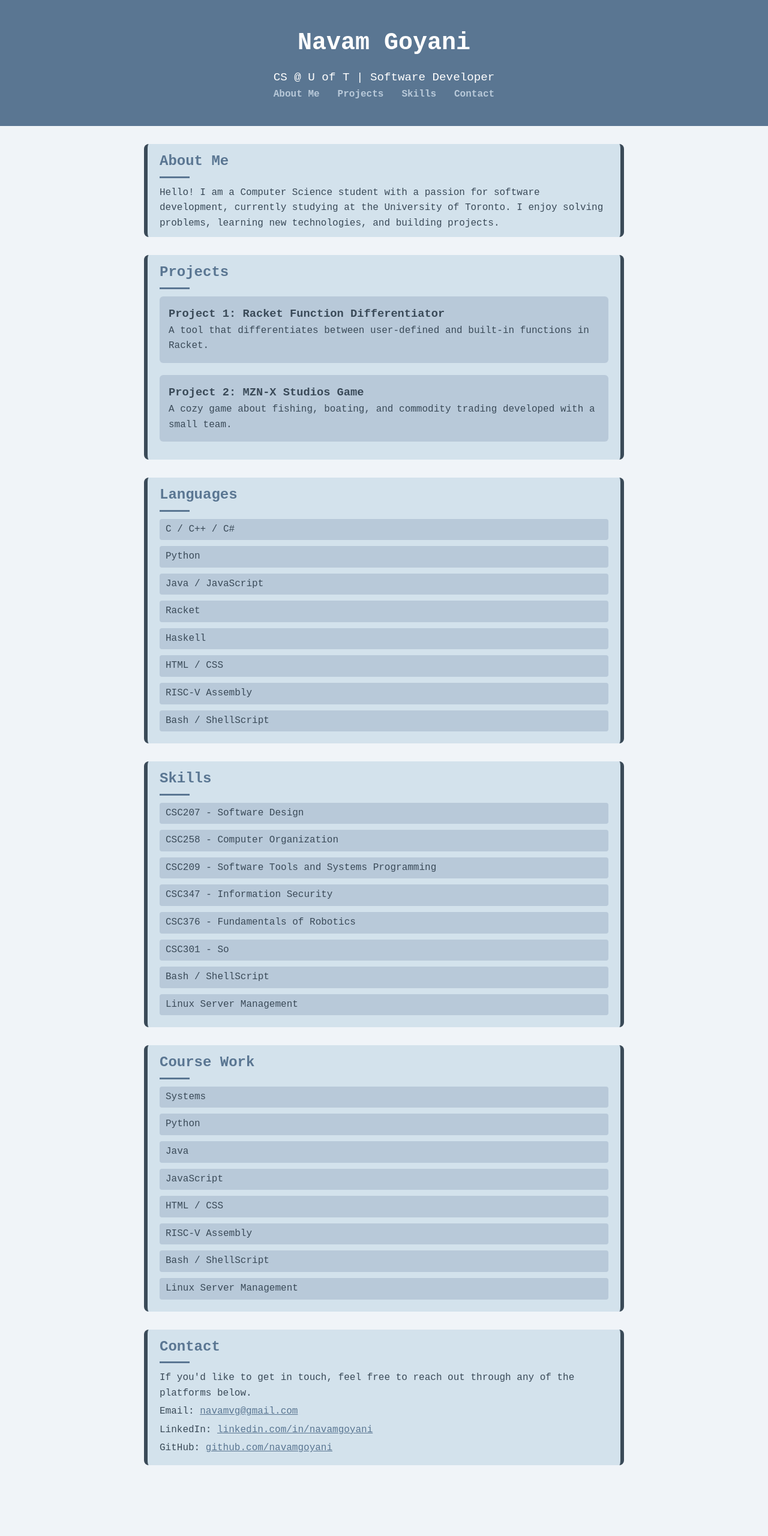
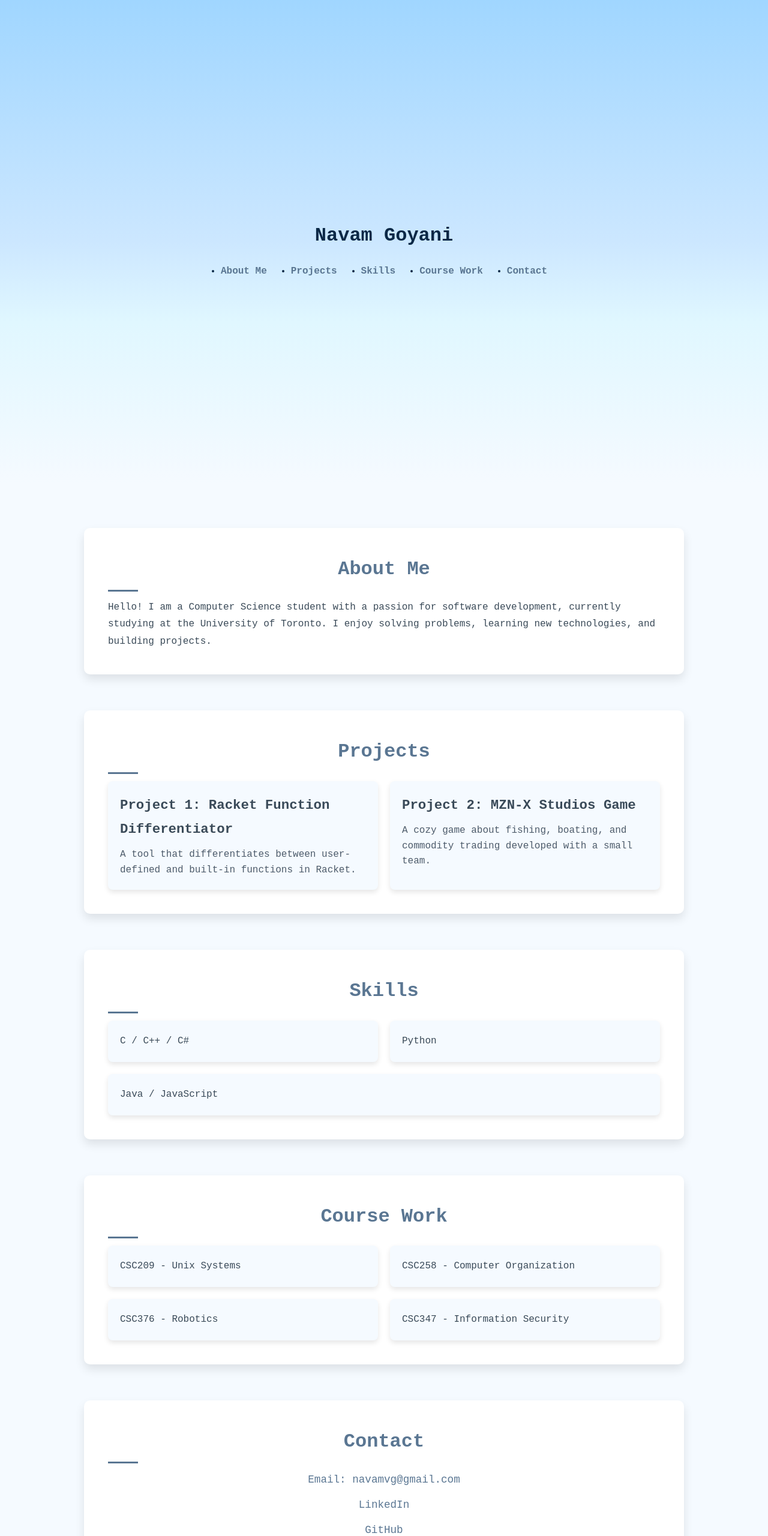
Before and after one commit to Navam04/Navam04.github.io, a plain HTML site: page index.html in a window 1280 px wide. Shown: the top 2560 px of the page at 60% size. Before the commit the page ends 2472 px from the top, so only its background shows below. Drawn offline with Linux system fonts and the light colour scheme.

Commit message:
Made some changes

```diff
--- a/index.html
+++ b/index.html
@@ -11,96 +11,77 @@
 </head>
 <body>
 
-  <!-- Header Section -->
-  <header>
-    <h1>Navam Goyani</h1>
-    <p>CS @ U of T | Software Developer</p>
+  <!-- Header Section with Centered Typewriter Effect -->
+  <header class="centered-header">
+    <div class="typewriter" id="typewriter-text"></div>
     <nav>
       <ul>
         <li><a href="#about">About Me</a></li>
         <li><a href="#projects">Projects</a></li>
         <li><a href="#skills">Skills</a></li>
+        <li><a href="#courses">Course Work</a></li>
         <li><a href="#contact">Contact</a></li>
       </ul>
     </nav>
   </header>
 
+<div class="main-content">
 <!-- About Section -->
 <section id="about">
   <h2>About Me</h2>
-    <p>Hello! I am a Computer Science student with a passion for software development, currently studying at the University of Toronto. I enjoy solving problems, learning new technologies, and building projects.</p>
+  <p class="section-description">Hello! I am a Computer Science student with a passion for software development, currently studying at the University of Toronto. I enjoy solving problems, learning new technologies, and building projects.</p>
 </section>
 
 <!-- Projects Section -->
 <section id="projects">
   <h2>Projects</h2>
-    <div class="project">
+  <div class="section-content">
+      <div class="card">
           <h3>Project 1: Racket Function Differentiator</h3>
           <p>A tool that differentiates between user-defined and built-in functions in Racket.</p>
       </div>
-    <div class="project">
+      <div class="card">
           <h3>Project 2: MZN-X Studios Game</h3>
           <p>A cozy game about fishing, boating, and commodity trading developed with a small team.</p>
       </div>
+  </div>
 </section>
 
-  <!-- Programming Languages Skills Section -->
-  <section class="list">
-    <h2>Languages</h2>
-    <ul>
-      <li>C / C++ / C#</li>
-      <li>Python</li>
-      <li>Java / JavaScript</li>
-      <li>Racket</li>
-      <li>Haskell</li>
-      <li>HTML / CSS</li>
-      <li>RISC-V Assembly</li>
-      <li>Bash / ShellScript</li>
-    </ul>
+<!-- Skills Section -->
+<section id="skills">
+  <h2>Skills</h2>
+  <div class="section-content">
+      <div class="card">C / C++ / C#</div>
+      <div class="card">Python</div>
+      <div class="card">Java / JavaScript</div>
+      <!-- Add more skills as needed -->
+  </div>
 </section>
 
-  <!-- General and Tech Skills -->
-  <section class="list">
-    <h2>Skills</h2>
-    <ul>
-      <li>CSC207 - Software Design</li>
-      <li>CSC258 - Computer Organization</li>
-      <li>CSC209 - Software Tools and Systems Programming</li>
-      <li>CSC347 - Information Security</li>
-      <li>CSC376 - Fundamentals of Robotics</li>
-      <li>CSC301 - So</li>
-      <li>Bash / ShellScript</li>
-      <li>Linux Server Management</li>
-    </ul>
-  </section>
-
-
-   <!-- Relavent Course Work Section -->
-   <section class="list">
+<!-- Relevant Course Work Section -->
+<section id="courses">
   <h2>Course Work</h2>
-    <ul>
-      <li>Systems</li>
-      <li>Python</li>
-      <li>Java</li>
-      <li>JavaScript</li>
-      <li>HTML / CSS</li>
-      <li>RISC-V Assembly</li>
-      <li>Bash / ShellScript</li>
-      <li>Linux Server Management</li>
-    </ul>
+  <div class="section-content">
+      <div class="card">CSC209 - Unix Systems</div>
+      <div class="card">CSC258 - Computer Organization</div>
+      <div class="card">CSC376 - Robotics</div>
+      <div class="card">CSC347 - Information Security</div>
+      <!-- Add more skills as needed -->
+  </div>
 </section>
 
 <!-- Contact Section -->
 <section id="contact">
   <h2>Contact</h2>
-    <p>If you'd like to get in touch, feel free to reach out through any of the platforms below.</p>
   <ul>
-      <li>Email: <a href="mailto:navamvg@gmail.com">navamvg@gmail.com</a></li>
-      <li>LinkedIn: <a href="https://linkedin.com/in/navamgoyani">linkedin.com/in/navamgoyani</a></li>
-      <li>GitHub: <a href="https://github.com/navam04">github.com/navamgoyani</a></li>
+      <li><a href="mailto:navamvg@gmail.com">Email: navamvg@gmail.com</a></li>
+      <li><a href="https://linkedin.com/in/navamgoyani">LinkedIn</a></li>
+      <li><a href="https://github.com/navam04">GitHub</a></li>
   </ul>
 </section>
+</div>
 
+<!-- Footer Section -->
 <script src="main.js"></script>
 </body>
 </html>
--- a/main.css
+++ b/main.css
@@ -5,84 +5,73 @@
   box-sizing: border-box;
 }
 
+/* Body Styles */
 body {
+  background: linear-gradient(to bottom, #a0d6ff, #cce7ff 15%, #e0f7ff 20%, #F5FAFF 30%);
+  color: #3A4A58;
   font-family: 'Source Code Pro', monospace;
-    color: #F2F4F7;
-    background-color: #25355A;
-    line-height: 1.6;
+  line-height: 1.8;
+  padding: 20px;
+  margin: 0;
 }
 
-  header {
+/* Header with Typewriter Effect */
+.centered-header {
+  display: flex;
+  flex-direction: column;
+  align-items: center;
+  justify-content: center;
+  min-height: 100vh;
   text-align: center;
-    padding: 40px 20px;
-    background-color: #0A2846;
-    color: #F2F4F7;
-    animation: fadeInDown 1s ease-in-out;
+  color: #0A2846;
 }
 
-  header h1 {
-    font-size: 2.5rem;
-    margin-bottom: 10px;
+.typewriter {
+  font-size: 2rem;
+  font-weight: bold;
+  margin-bottom: 15px;
+  animation: fadeInDown 1s ease-in-out;
+  height: 2.5rem;
+  display: flex;
+  align-items: center;
+  justify-content: center;
 }
 
-  header p {
-    font-size: 1.2rem;
-  }
-
+/* Navigation */
 header nav ul {
-    list-style: none;
   display: flex;
+  gap: 40px;
   justify-content: center;
-    gap: 30px;
+  margin-top: 10px;
 }
 
 header nav a {
-    color: #A6CEE3;
+  color: #5A7692;
   text-decoration: none;
   font-weight: bold;
-    position: relative;
   transition: color 0.3s;
 }
 
-  header nav a::after {
-    content: '';
-    position: absolute;
-    width: 0%;
-    height: 2px;
-    background: #A6CEE3;
-    left: 0;
-    bottom: -5px;
-    transition: width 0.3s ease;
+header nav a:hover {
+  color: #3A4A58;
 }
 
-  header nav a:hover {
-    color: #F2F4F7;
+/* Sections */
+section {
+  padding: 40px;
+  max-width: 1000px;
+  margin: 60px auto;
+  background-color: #ffffff;
+  border-radius: 10px;
+  box-shadow: 0px 8px 16px rgba(0, 0, 0, 0.1);
 }
 
-  header nav a:hover::after {
-    width: 100%;
-  }
-
-  /* Section Styles */
-  section {
-    padding: 10px 20px;
-    max-width: 800px;
-    margin: auto;
-    background-color: #0A2846;
-    margin-bottom: 30px;
-    border-radius: 8px;
-    border-left: 6px solid #F2F4F7;
-
-    animation: fadeInUp 1.2s ease;
-  }
-
-  #about {
-    margin-top:30px
-  }
-
+/* Section Headers */
 h2 {
+  font-size: 2rem;
+  color: #5A7692;
   margin-bottom: 20px;
-    color: #A6CEE3;
+  text-align: center;
   position: relative;
 }
 
@@ -91,116 +80,65 @@
   position: absolute;
   width: 50px;
   height: 3px;
-    background: #A6CEE3;
+  background: #5A7692;
   left: 0;
   bottom: -8px;
 }
 
-  .project {
-    margin-bottom: 20px;
-    padding: 15px;
-    background-color: #0A2846;
-    border-radius: 6px;
-    transition: transform 0.3s;
-    -webkit-border-radius: 6px;
-    -moz-border-radius: 6px;
-    -ms-border-radius: 6px;
-    -o-border-radius: 6px;
+/* Project and Skill Cards */
+.section-content {
+  display: flex;
+  flex-wrap: wrap;
+  gap: 20px;
+  justify-content: center;
 }
 
-  .project:hover {
-    transform: translateY(-5px);
-    box-shadow: 0px 4px 8px rgba(0, 0, 0, 0.3);
+.card {
+  flex: 1 1 45%;
+  min-width: 280px;
+  padding: 20px;
+  background-color: #F5FAFF;
+  border-radius: 8px;
+  box-shadow: 0px 4px 8px rgba(0, 0, 0, 0.1);
+  transition: transform 0.3s;
 }
 
-  ul {
+.card:hover {
+  transform: translateY(-5px);
+  box-shadow: 0px 6px 12px rgba(0, 0, 0, 0.15);
+}
+
+.card h3 {
+  font-size: 1.4rem;
+  color: #3A4A58;
+  margin-bottom: 10px;
+}
+
+.card p {
+  color: #4D5B6A;
+  line-height: 1.6;
+}
+
+/* Contact Links */
+#contact ul {
   list-style: none;
   padding: 0;
-  }
-
-  a {
-    color:#F2F4F7;
-  }
-
-  .list ul li {
-    margin-bottom: 10px;
-    padding: 5px 10px;
-    background-color: #0A2846;
-    border-radius: 4px;
-    color: #F2F4F7;
-    transition: background-color 0.3s;
-    transition: transform 0.3s;
-    -webkit-transition: transform 0.3s;
-    -moz-transition: transform 0.3s;
-    -ms-transition: transform 0.3s;
-    -o-transition: transform 0.3s;
-}
-
-  .list ul li:hover {
-    transform: translateY(-5px);
-    box-shadow: 0px 4px 8px rgba(0, 0, 0, 0.3);
-  }
-
-  #contact ul li {
-    margin: 5px 0;
-  }
-
-/*=====================================================*/
-
-body {
-    background-color: #F0F4F8;  /* Light pastel blue for background */
-    color: #3A4A58;  /* Muted dark grey-blue for main text */
-}
-
-header {
-    background-color: #5A7692;  /* Softened U of T blue */
-    color: #FFFFFF;
-}
-
-header nav a {
-    color: #B8C9D9;  /* Light pastel blue-grey for links */
-}
-
-header nav a:hover {
-    color: #F0F4F8;
-}
-
-section {
-    background-color: #D3E2EC;  /* Very light, pastel blue */
-    border-left: 6px solid #3A4A58;
-    border-right: 6px solid #3A4A58;
-    color: #3A4A58;
-}
-
-h2 {
-    color: #5A7692;  /* U of T blue tone */
-}
-
-h2::after {
-    background: #5A7692;
-}
-
-.project, .list ul li {
-    background-color: #B8C9D9;  /* Muted blue-grey for project and skills items */
-    color: #3A4A58;
-}
-
-.list ul li:hover {
-     /* Softened U of T gold */
-    color: #3A4A58;
+  display: flex;
+  flex-direction: column;
+  align-items: center;
+  gap: 10px;
 }
 
 #contact ul li a {
-    color: #5A7692;  /* Using U of T blue for contact links */
+  font-size: 1.1rem;
+  color: #5A7692;
+  text-decoration: none;
+  transition: color 0.3s;
 }
 
 #contact ul li a:hover {
-    color: #3A4A58  /* Muted gold on hover */
+  color: #3A4A58;
 }
-
-
-
-/*=====================================================*/
 
 /* Animations */
 @keyframes fadeInUp {
--- a/main.js
+++ b/main.js
@@ -1,73 +1,82 @@
-// set the base starting value of 25 minutes
+// Typewriter effect for rotating text
+const phrases = [
+    "Navam Goyani",
+    "Computer Science @ U of T",
+    "Game Developer @ MZN-X Studios"
+  ];
+  let phraseIndex = 0;
+  let charIndex = 0;
+  const typeSpeed = 100;
+  const deleteSpeed = 50;
+  const delayBetweenPhrases = 2000;
+  const typewriterElement = document.getElementById("typewriter-text");
 
-var start = "25:00";
-document.getElementById("start").innerHTML = start;
+  function type() {
+    const currentPhrase = phrases[phraseIndex];
+    if (charIndex < currentPhrase.length) {
+      typewriterElement.innerHTML += currentPhrase.charAt(charIndex);
+      charIndex++;
+      setTimeout(type, typeSpeed);
+    } else {
+      setTimeout(erase, delayBetweenPhrases);
+    }
+  }
 
-var minutes = 25;
-var seconds = 0;
-
-//store if the timer has started
-var timerStarted = false;
-
-//stores if the timer is paused or not as to not cause overlapping starting of the timer
-var timerPaused = false;
-
-function startTimer() {
-
-    if (!timerPaused) {
-        if (!timerStarted) {
-            timerStarted = true;
-            var timerInterval = setInterval(reduceSecond, 1000);
-            timerInterval.start();
-        }
+  function erase() {
+    if (charIndex > 0) {
+        typewriterElement.innerHTML = phrases[phraseIndex].substring(0, charIndex - 1);
+        charIndex--;
+        setTimeout(erase, deleteSpeed);
     } else {
-        timerStarted = true;
-        timerPaused = false;
+        typewriterElement.innerHTML = "&nbsp;"; // Keeps space while waiting
+        phraseIndex = (phraseIndex + 1) % phrases.length;
+        setTimeout(type, typeSpeed);
     }
 }
 
+  // Start the typewriter effect
+  document.addEventListener("DOMContentLoaded", () => {
+    setTimeout(type, delayBetweenPhrases);
+  });
 
+  document.addEventListener("DOMContentLoaded", function() {
+    const links = document.querySelectorAll("a[href^='#']");
 
-function reduceSecond() {
+    // Function to perform smooth scroll
+    function smoothScroll(target, duration) {
+        const targetPosition = target.getBoundingClientRect().top + window.scrollY - 50;
+        const startPosition = window.scrollY;
+        const distance = targetPosition - startPosition;
+        let startTime = null;
 
-    if (timerStarted) {
+        function animation(currentTime) {
+            if (startTime === null) startTime = currentTime;
+            const timeElapsed = currentTime - startTime;
+            const run = ease(timeElapsed, startPosition, distance, duration);
+            window.scrollTo(0, run);
+            if (timeElapsed < duration) requestAnimationFrame(animation);
+        }
 
-    if (seconds == 0 && minutes == 0) {
-        clearInterval(timerInterval);
+        // Ease function for smooth scrolling effect
+        function ease(t, b, c, d) {
+            t /= d / 2;
+            if (t < 1) return (c / 2) * t * t + b;
+            t--;
+            return (-c / 2) * (t * (t - 2) - 1) + b;
+        }
+
+        requestAnimationFrame(animation);
     }
 
-    if (seconds == 0) {
-        seconds = 59;
-        minutes -= 1;
-    } else {
-        seconds -= 1;
-    }
-
-    }
-
-    if (seconds <= 9) {
-        start = minutes + ":0" + seconds;
-    } else if (seconds <= 9 && minutes <= 9) {
-        start = "0" + minutes + ":0" + seconds;
-    } else {
-        start = minutes + ":" + seconds;
-    }
-
-    document.getElementById("start").innerHTML = start;
-}
-
-function pauseTimer() {
-
-    timerPaused = true;
-    timerStarted = false;
-
-}
-
-function resetTimer() {
-    pauseTimer();
-    minutes = 25;
-    seconds = 0;
-    start = "25:00";
-    document.getElementById("start") = start;
-
-}
+    // Attach click event to all anchor links for smooth scrolling
+    links.forEach(link => {
+        link.addEventListener("click", function(e) {
+            e.preventDefault();
+            const targetId = this.getAttribute("href").substring(1);
+            const targetElement = document.getElementById(targetId);
+            if (targetElement) {
+                smoothScroll(targetElement, 1500);  // Set duration in milliseconds (e.g., 1500ms = 1.5 seconds)
+            }
+        });
+    });
+});
```
Lines whose indentation alone changed are shown as unchanged.
